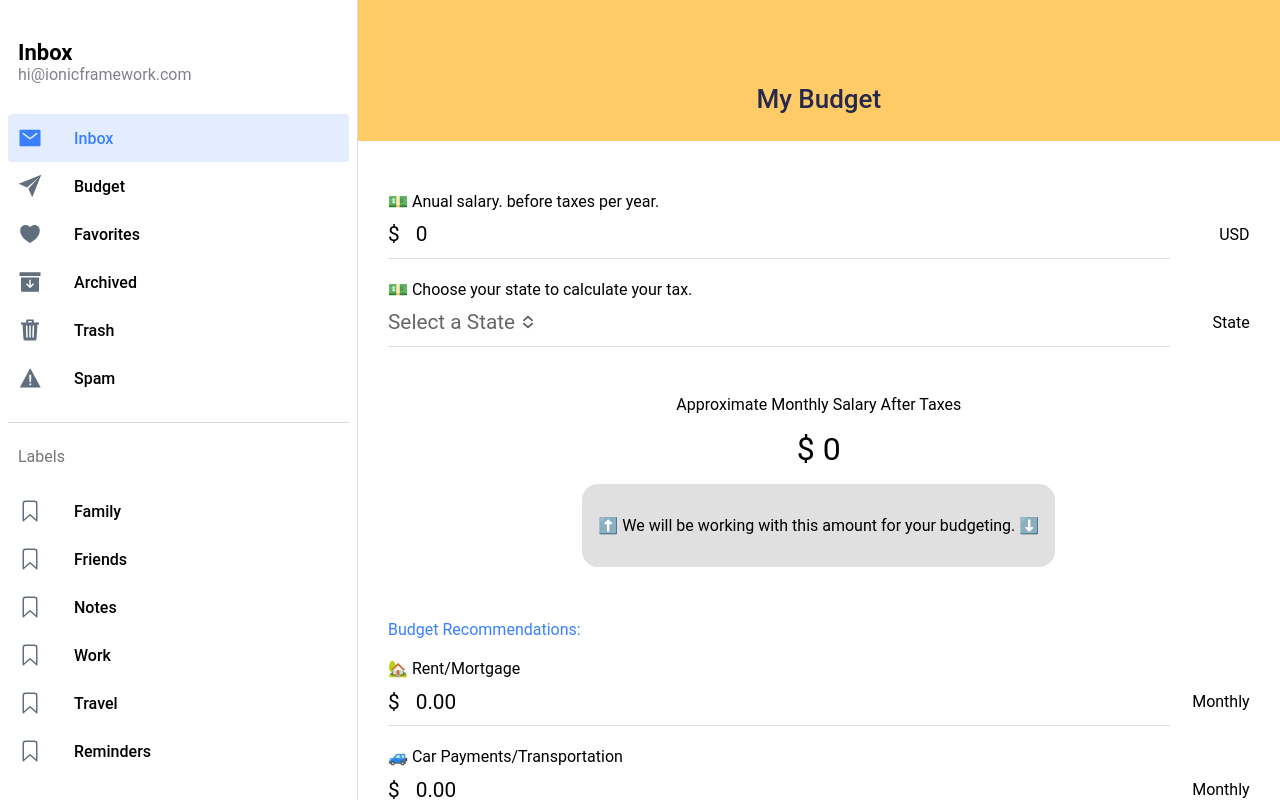
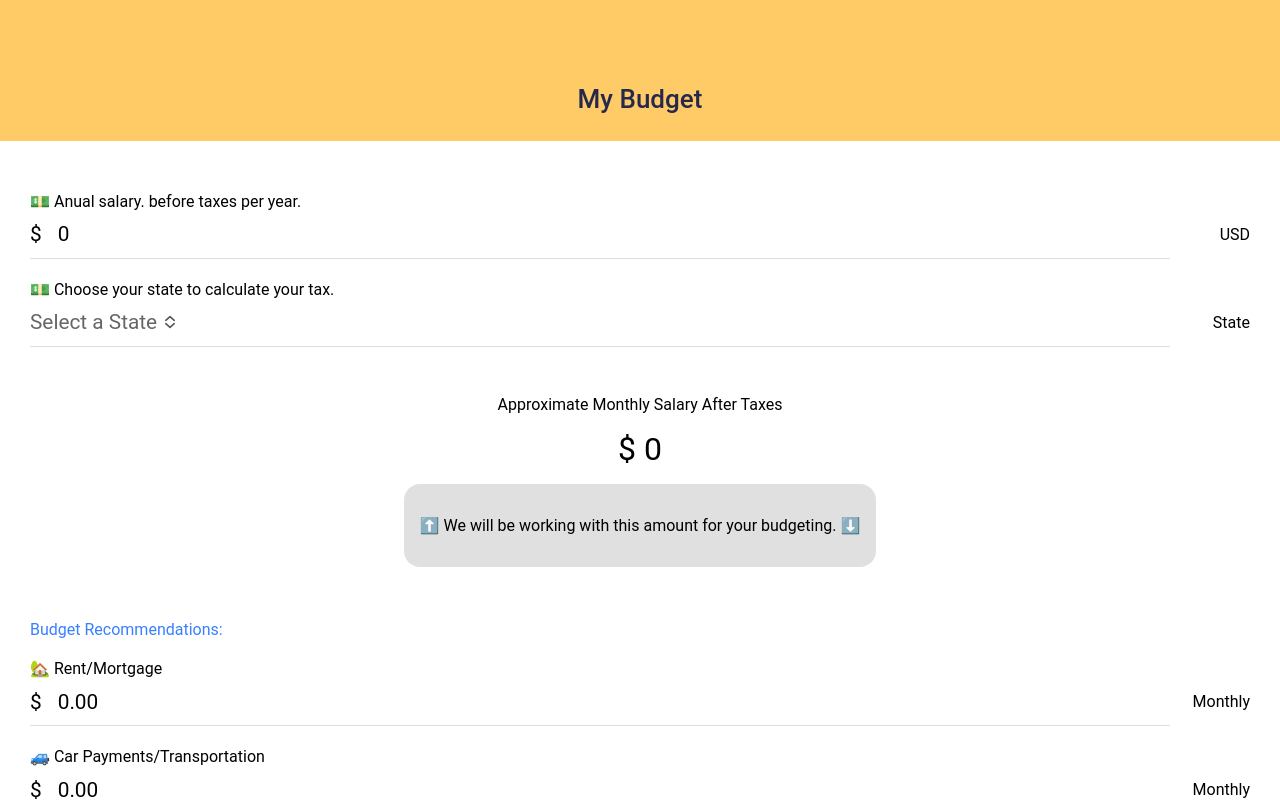
Before and after one commit to bersoriano/zeefi-mobile, a React (Vite) app: page /folder/Inbox in a window 1280 px wide. Built offline with nearby package versions, Linux system fonts and the light colour scheme.

Commit message:
menu template removed

```diff
--- a/src/App.tsx
+++ b/src/App.tsx
@@ -32,7 +32,6 @@ const App: React.FC = () => {
     <IonApp>
       <IonReactRouter>
         <IonSplitPane contentId="main">
-          <Menu />
           <IonRouterOutlet id="main">
             <Route path="/" exact={true}>
               <Redirect to="/folder/Inbox" />
```
